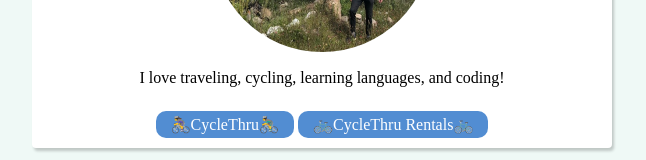
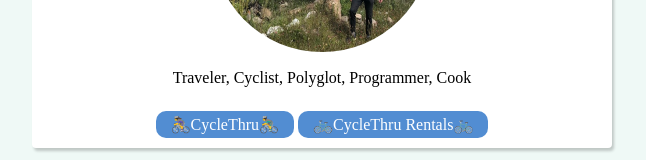
Before and after one commit to chrisninetyone/profile, a plain HTML site: page index.html in a window 1280 px wide. Shown: the part 295-455 px from the top of the page, without its empty margins (318-964 px from the left). Drawn offline with Linux system fonts and the light colour scheme.

Commit message:
changed bio

```diff
--- a/index.html
+++ b/index.html
@@ -18,8 +18,7 @@
 
 
         <img class="img-round" src="images/me.jpg" alt="Photo of Chris">
-        <p>I love traveling, cycling, learning languages, and coding!
-        </p>
+        <p>Traveler, Cyclist, Polyglot, Programmer, Cook</p>
         <br/>
         <a class="btn" href="https://cyclethru.herokuapp.com" target="_blank">🚴‍♀️CycleThru🚴‍♂️</a>
         <a class="btn" href="https://cyclethru-rentals.herokuapp.com" target="_blank">🚲CycleThru Rentals🚲</a>
```
